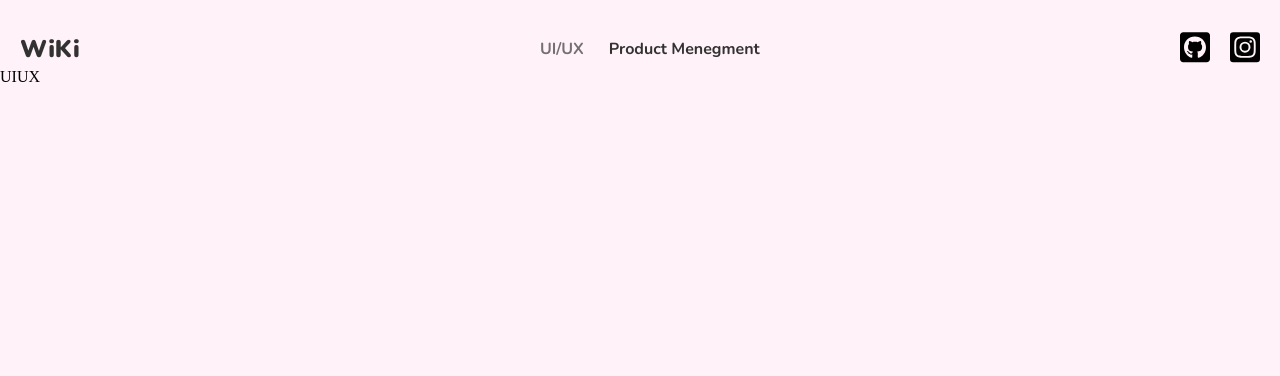
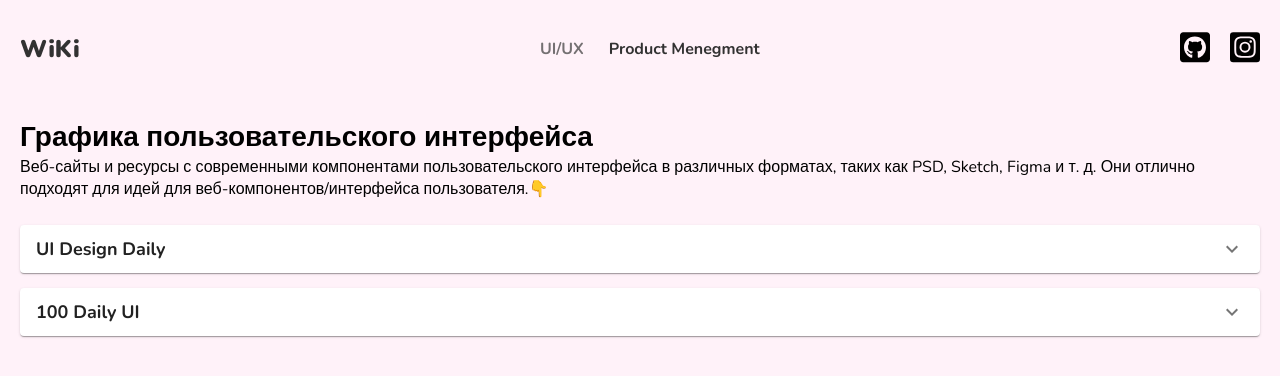
Before and after one commit to Tukashov/UIUX-PM-Resources, a React (Create React App) app: page / in a window 1280 px wide. Shown: the top 376 px of the page. Built offline with nearby package versions, Linux system fonts and the light colour scheme.

Commit message:
feat: add component accardion

```diff
--- /dev/null
+++ b/src/components/ContentAccardion/ContentAccardion.jsx
@@ -0,0 +1,31 @@
+import './ContentAccardion.scss';
+
+import Accordion from '@mui/material/Accordion';
+import AccordionSummary from '@mui/material/AccordionSummary';
+import AccordionDetails from '@mui/material/AccordionDetails';
+import ExpandMoreIcon from '@mui/icons-material/ExpandMore';
+
+function ContentAccardion(props) {
+    return (
+        <div className='Accardion-Block'>
+            <div className='Accardion-Block__List'>
+                <Accordion className='Accardion-Block__List__Item'>
+                    <AccordionSummary
+                        expandIcon={<ExpandMoreIcon />}
+                        aria-controls="panel1a-content"
+                        id="panel1a-header"
+                    >
+                        <h4 className='Accardion-Block__Title'>{props.title}</h4>
+                    </AccordionSummary>
+                    <AccordionDetails>
+                        <p className='Accardion-Block__ContentText'>{props.content}</p>
+
+                        <a className='Accardion-Block__Link' href={props.link}>{props.linktext}</a>
+                    </AccordionDetails>
+                </Accordion>
+            </div>
+        </div>
+    )
+}
+
+export default ContentAccardion;
--- /dev/null
+++ b/src/components/ContentAccardion/ContentAccardion.scss
@@ -0,0 +1,43 @@
+@import '../../styles/Vars.scss';
+
+.Accardion-Block {
+    display: flex;
+
+    &__List {
+        margin-top: 15px;
+        width: 100%;
+    }
+
+    &__Title {
+        font-family: $font-family-nunito;
+        font-weight: $font-weight-bold;
+        font-style: $font-style-normal;
+        font-size: 18px;
+    }
+
+    &__ContentText {
+        font-family: $font-family-nunito;
+        font-weight: $font-weight-regular;
+        font-style: $font-style-normal;
+        font-size: 16px;
+
+        padding-bottom: 20px;
+    }
+
+    &__Link {
+        font-family: $font-family-nunito;
+        font-weight: $font-weight-bold;
+        font-style: $font-style-normal;
+        font-size: 16px;
+
+        color: $color-black;
+        text-decoration: none;
+        border-bottom: 3px solid $color-black;
+        transition: 0.3s;
+
+        &:hover {
+            border-bottom: 3px solid $color-pink;
+            transition: 0.3s;
+        }
+    }
+}
--- a/src/pages/UIUX.jsx
+++ b/src/pages/UIUX.jsx
@@ -1,8 +1,32 @@
 import '../styles/_UIUX.scss';
+import ContentAccardion from '../components/ContentAccardion/ContentAccardion';
 
 function Home() {
     return (
-        <div>UIUX</div>
+        <>
+            <div className='UIUX-All-Blocks'>
+                <div className='container'>
+                    <h1 className='UIUX-All-Blocks__Title'>Графика пользовательского интерфейса</h1>
+                    <p className='UIUX-All-Blocks__Desc'>Веб-сайты и ресурсы с современными компонентами пользовательского интерфейса в различных форматах, таких как PSD, Sketch, Figma и т. д. Они отлично подходят для идей для веб-компонентов/интерфейса пользователя.👇</p>
+
+                    <div className='UIUX-All-Blocks__Item'>
+                        <ContentAccardion
+                            title="UI Design Daily"
+                            content="Удивительные компоненты пользовательского интерфейса всех типов"
+                            link="https://www.uidesigndaily.com/"
+                            linktext="uidesigndaily.com"
+                        />
+
+                        <ContentAccardion
+                            title="100 Daily UI"
+                            content="Бесплатная библиотека продуктов, элементов и экранов Figma"
+                            link="https://100dailyui.webflow.io/"
+                            linktext="100dailyui.webflow.io"
+                        />
+                    </div>
+                </div>
+            </div>
+        </>
     )
 }
 
--- a/src/styles/_UIUX.scss
+++ b/src/styles/_UIUX.scss
@@ -1 +1,22 @@
 @import './Vars.scss';
+
+.UIUX-All-Blocks {
+
+    &__Title {
+        font-family: $font-family-nunito;
+        font-weight: $font-weight-bold;
+        font-style: $font-style-normal;
+        font-size: 28px;
+
+        margin: 50px 0 0;
+    }
+
+    &__Desc {
+        font-family: $font-family-nunito;
+        font-weight: $font-weight-regular;
+        font-style: $font-style-normal;
+        font-size: 16px;
+
+        margin-bottom: 10px;
+    }
+}
```
Also changed, not shown: package.json (+7 -0 lines), 1 other file (tests, documents, lock files or other folders).
